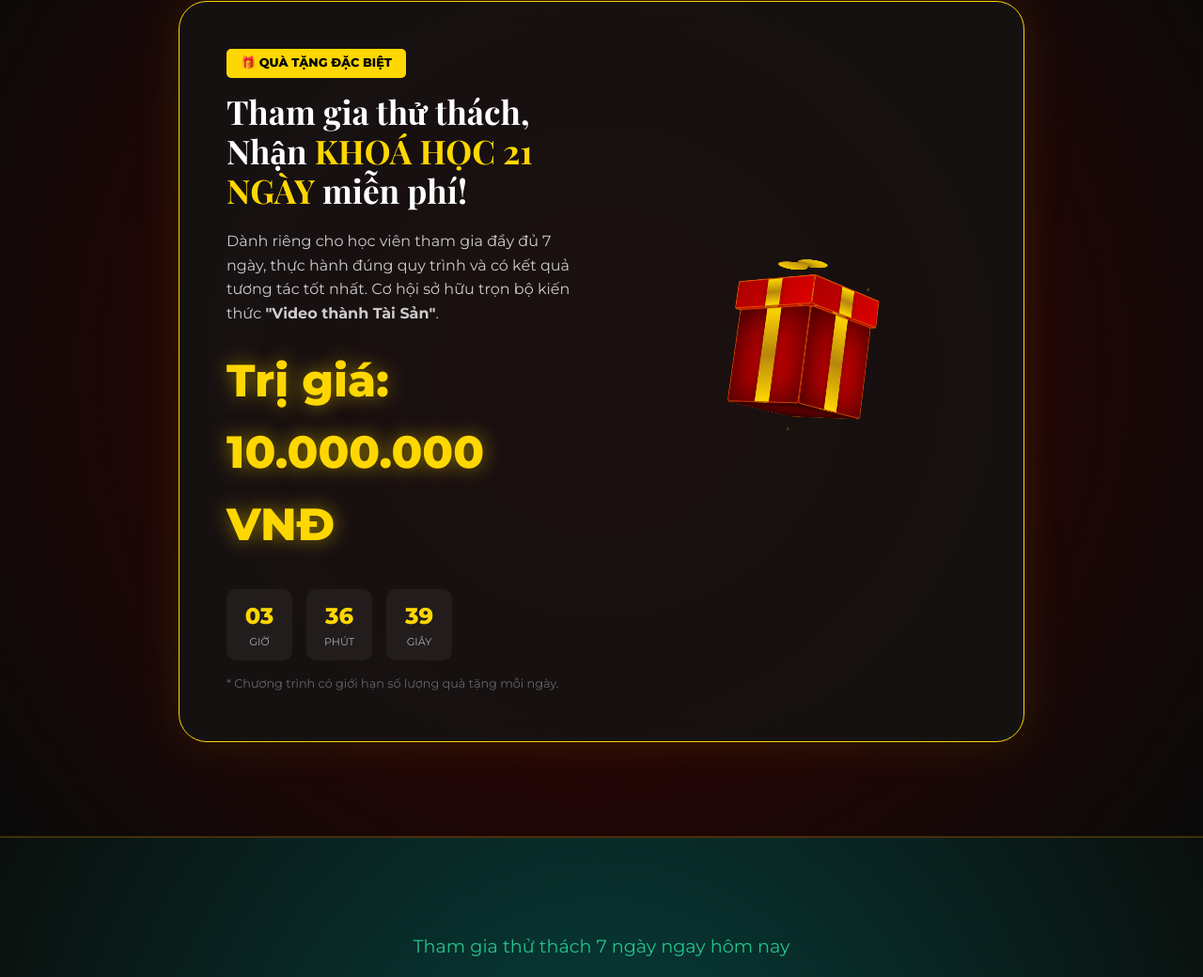
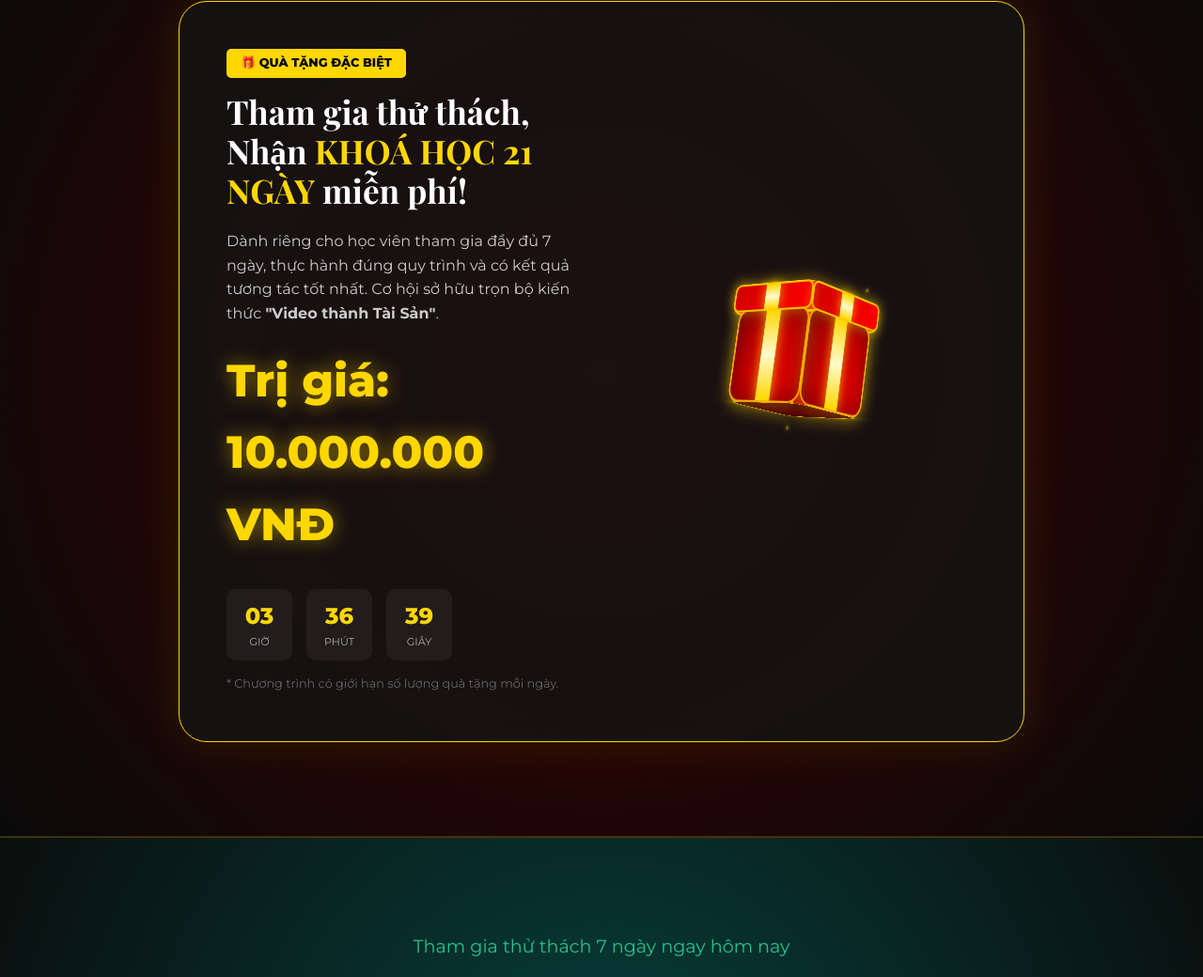
Before and after one commit to minhtaneditor-hue/7daychallenge, a plain HTML site: page index.html in a window 1280 px wide. Shown: the part 5567-6607 px from the top of the page at 94% size. Drawn offline with nearby package versions, Linux system fonts and the light colour scheme; a web font is replaced by a local one.

Commit message:
UI: Simplified 3D Gift Box (rounded, bowless, glowing) and fixed QR box font issues

```diff
--- a/index.html
+++ b/index.html
@@ -281,11 +281,8 @@
                             <div class="lid-side left"><div class="ribbon-v"></div></div>
                             <div class="lid-side top"><div class="ribbon-v"></div><div class="ribbon-h"></div></div>
                         </div>
-                        <!-- Bow -->
-                        <div class="gift-bow">
-                            <div class="bow-loop"></div>
-                            <div class="bow-loop right"></div>
-                        </div>
+                        <!-- Bow removed for cleaner logic -->
+                        <div class="gift-bow" style="display:none;"></div>
                         <!-- Sparkles -->
                         <div class="sparkle" style="top: -20px; left: -20px; --tx: -40px; --ty: -30px;"></div>
                         <div class="sparkle" style="top: 50px; right: -30px; --tx: 30px; --ty: 20px;"></div>
--- a/style.css
+++ b/style.css
@@ -880,7 +880,7 @@ footer p {
     min-height: 250px;
 }
 
-/* 3D GIFT BOX PREMIUM 3.0 (LOGIC & SMOOTH) */
+/* 3D GIFT BOX PREMIUM 4.0 (GLOWING ROUNDED CUBE) */
 .gift-box-3d {
     width: 100px;
     height: 100px;
@@ -901,10 +901,10 @@ footer p {
     position: absolute;
     width: 100px;
     height: 100px;
-    background: linear-gradient(135deg, #900 0%, #c00 100%);
-    border: 1px solid rgba(255, 215, 0, 0.3);
-    border-radius: 4px; /* Bo góc mượt mà */
-    box-shadow: inset 0 0 40px rgba(0,0,0,0.7);
+    background: linear-gradient(135deg, #a00 0%, #e00 100%);
+    border: 2px solid rgba(255, 215, 0, 0.8); /* Viền sáng mạnh hơn */
+    border-radius: 15px; /* Bo tròn mạnh hơn */
+    box-shadow: 0 0 20px rgba(255, 215, 0, 0.4), inset 0 0 30px rgba(0,0,0,0.5);
     overflow: hidden;
 }
 
@@ -912,81 +912,60 @@ footer p {
 .gift-side.back   { transform: rotateY(180deg) translateZ(50px); }
 .gift-side.right  { transform: rotateY(90deg) translateZ(50px); }
 .gift-side.left   { transform: rotateY(-90deg) translateZ(50px); }
-.gift-side.bottom { transform: rotateX(-90deg) translateZ(50px); background: #500; }
+.gift-side.bottom { transform: rotateX(-90deg) translateZ(50px); background: #500; border-radius: 15px;}
 
 /* Nắp hộp */
 .gift-lid {
     position: absolute;
-    width: 108px;
+    width: 110px;
     height: 30px;
-    top: -30px;
-    left: -4px;
+    top: -25px;
+    left: -5px;
     transform-style: preserve-3d;
 }
 
 .lid-side {
     position: absolute;
-    background: linear-gradient(135deg, #a00 0%, #d00 100%);
-    border: 1px solid rgba(255, 215, 0, 0.4);
-    border-radius: 2px;
+    background: linear-gradient(135deg, #c00 0%, #f00 100%);
+    border: 2px solid rgba(255, 215, 0, 0.9);
+    border-radius: 8px;
+    box-shadow: 0 0 15px rgba(255, 215, 0, 0.5);
 }
 
-.lid-side.front  { width: 108px; height: 30px; transform: translateZ(54px); }
-.lid-side.back   { width: 108px; height: 30px; transform: rotateY(180deg) translateZ(54px); }
-.lid-side.right  { width: 108px; height: 30px; transform: rotateY(90deg) translateZ(54px); }
-.lid-side.left   { width: 108px; height: 30px; transform: rotateY(-90deg) translateZ(54px); }
+.lid-side.front  { width: 110px; height: 30px; transform: translateZ(55px); }
+.lid-side.back   { width: 110px; height: 30px; transform: rotateY(180deg) translateZ(55px); }
+.lid-side.right  { width: 110px; height: 30px; transform: rotateY(90deg) translateZ(55px); }
+.lid-side.left   { width: 110px; height: 30px; transform: rotateY(-90deg) translateZ(55px); }
 .lid-side.top    {
-    width: 108px; height: 108px;
-    transform: rotateX(90deg) translateZ(54px);
-    background: #e00;
-    box-shadow: inset 0 0 50px rgba(0,0,0,0.5);
+    width: 110px; height: 110px;
+    transform: rotateX(90deg) translateZ(55px);
+    background: #f00;
+    box-shadow: inset 0 0 40px rgba(0,0,0,0.3);
+    border-radius: 15px;
 }
 
-/* Ruy-băng Gold Logic */
+/* Ruy-băng Gold Phát Sáng */
 .ribbon-v, .ribbon-h {
     position: absolute;
-    background: linear-gradient(to bottom, #FFD700, #B8860B, #FFD700);
-    box-shadow: 0 0 8px rgba(0,0,0,0.3);
+    background: linear-gradient(to bottom, #FFD700, #FFFACD, #FFD700);
+    box-shadow: 0 0 15px rgba(255, 215, 0, 0.8);
     z-index: 10;
 }
 .ribbon-v { width: 20px; height: 100%; left: 50%; transform: translateX(-50%); }
 .ribbon-h { width: 100%; height: 20px; top: 50%; transform: translateY(-50%); }
 
-/* Nơ tỉ lệ chuẩn (Sized Proportional) */
-.gift-bow {
-    position: absolute;
-    top: -55px;
-    left: 50%;
-    transform: translateX(-50%) rotateX(-90deg);
-    z-index: 50;
-    transform-style: preserve-3d;
-}
+/* Xóa nơ cũ (Empty class to avoid errors if kept in HTML) */
+.gift-bow { display: none; }
 
-.bow-loop {
-    width: 32px; /* Thu nhỏ nơ cho logic */
-    height: 32px;
-    background: linear-gradient(135deg, #FFD700 0%, #B8860B 100%);
-    border-radius: 50% 50% 10% 50%;
-    position: absolute;
-    top: 0;
-    left: -30px;
-    transform: rotate(-45deg);
-    box-shadow: 2px 2px 10px rgba(0,0,0,0.4);
-}
-
-.bow-loop.right {
-    left: -2px;
-    transform: rotate(45deg) scaleX(-1);
-}
-
-/* Hiệu ứng lấp lánh nhẹ nhàng */
+/* Hiệu ứng lấp lánh nồng nàn hơn */
 .sparkle {
     position: absolute;
-    width: 4px;
-    height: 4px;
+    width: 6px;
+    height: 6px;
     background: #FFD700;
     border-radius: 50%;
     filter: blur(1px);
+    box-shadow: 0 0 10px #FFD700;
     animation: sparkleAnim 4s infinite linear;
 }
 
@@ -1064,6 +1043,26 @@ footer p {
     .reward-value { font-size: 2.2rem; }
 }
 
+/* QR BOX & SUCCESS BOX FONTS FIX */
+.qr-box, .success-box, .final-cta p, .qr-box h3, .price-tag, .wait-message {
+    font-family: 'Montserrat', sans-serif !important;
+}
+
+.qr-box h3 {
+    font-weight: 800;
+    color: #FFD700;
+    font-size: 1.5rem;
+    margin-bottom: 20px;
+}
+
+.price-tag {
+    font-size: 2rem;
+    font-weight: 900;
+    color: #fff;
+    margin-bottom: 20px;
+    text-shadow: 0 0 10px rgba(255,215,0,0.3);
+}
+
 .hidden {
     display: none !important;
 }
```
